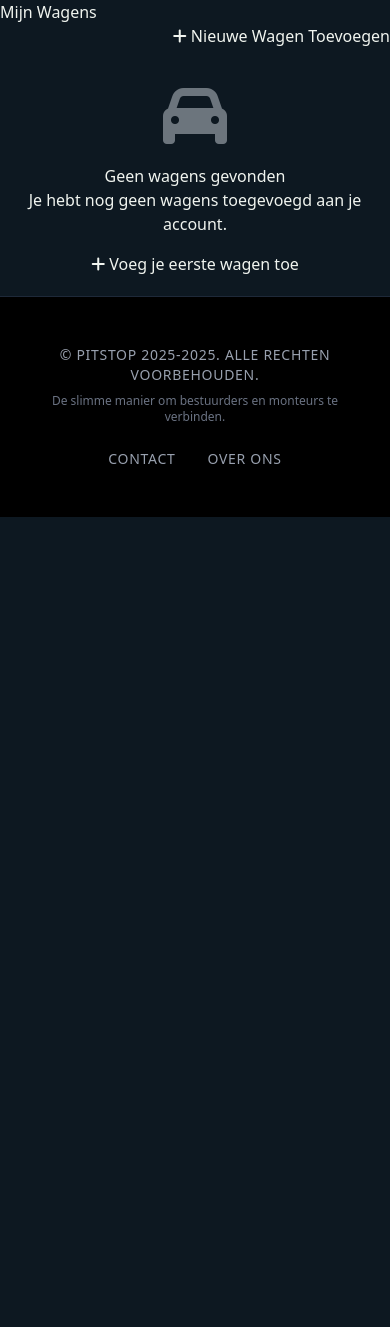
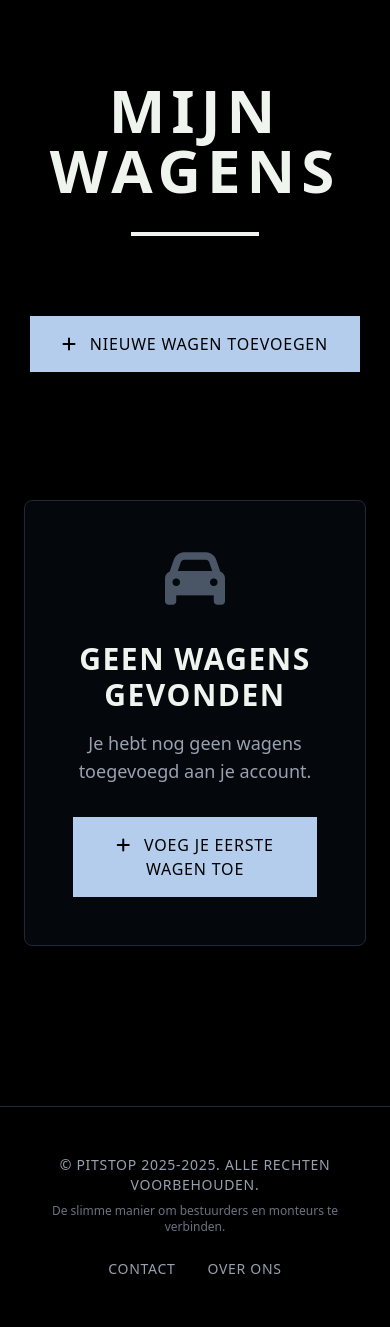
Before and after one commit to Banderas13/pitstop, a Laravel app: page /cars in a window 390 px wide. Shown: the part 64-1391 px from the top of the page. Before the commit the page ends 581 px from the top, so only its background shows below. Run offline with Laravel 12, Linux system fonts and the light colour scheme; the visitor is signed in with stand-in values (Sample User, id 1); data comes from the database, SQL or seed files in the repository; data that the repository does not hold is empty; style sheets or scripts are compiled from the project's sources.

Commit message:
Revamp car index page layout using Tailwind CSS, enhancing visual appeal and responsiveness. Improve structure for car listings and add new styling for alerts and buttons, ensuring a better user experience.

```diff
--- a/resources/views/cars/index.blade.php
+++ b/resources/views/cars/index.blade.php
@@ -3,83 +3,116 @@
 @section('title', 'Mijn Wagens')
 
 @section('content')
-<div class="container">
-    <div class="row mb-4">
-        <div class="col-md-8">
-            <h1>Mijn Wagens</h1>
+<div class="min-h-screen bg-black">
+    <div class="max-w-7xl mx-auto px-6 lg:px-8 py-20">
+        <!-- Hero Section -->
+        <div class="text-center mb-20">
+            <h1 class="text-6xl lg:text-8xl font-black uppercase tracking-widest mb-8">
+                MIJN WAGENS
+            </h1>
+            <div class="w-32 h-1 bg-white mx-auto mt-8"></div>
         </div>
-        <div class="col-md-4 text-end">
-            <a href="{{ route('cars.create') }}" class="btn btn-primary">
-                <i class="fas fa-plus"></i> Nieuwe Wagen Toevoegen
+
+        @if(session('success'))
+            <div class="bg-green-900/50 border border-green-800 text-green-200 px-6 py-4 mb-8 rounded-lg">
+                {{ session('success') }}
+            </div>
+        @endif
+
+        <!-- Add New Car Button -->
+        <div class="text-center mb-12">
+            <a href="{{ route('cars.create') }}" class="inline-block bg-pblue text-black px-8 py-4 font-medium uppercase tracking-wider hover:bg-gray-200 transition-colors duration-300">
+                <i class="fas fa-plus mr-2"></i> Nieuwe Wagen Toevoegen
             </a>
+        </div>
+
+        @if($cars->count() > 0)
+            <div class="grid grid-cols-1 md:grid-cols-2 lg:grid-cols-3 gap-8">
+                @foreach($cars as $car)
+                    <div class="bg-gray-900/30 border border-gray-800 p-8 rounded-lg h-full flex flex-col">
+                        <!-- Car Header -->
+                        <div class="border-b border-gray-700 pb-4 mb-6">
+                            <h3 class="text-xl font-bold uppercase tracking-wider text-white mb-2">
+                                {{ $car->type->brand->name }} {{ $car->type->name }}
+                            </h3>
+                        </div>
+
+                        <!-- Car Details -->
+                        <div class="flex-grow space-y-4 mb-6">
+                            <div class="border-l-2 border-chiffon pl-4">
+                                <p class="text-gray-300 mb-1">
+                                    <span class="text-sm text-gray-400 uppercase tracking-wide">Jaar:</span>
+                                    <span class="text-pblue font-semibold ml-2">{{ $car->year }}</span>
+                                </p>
+                            </div>
+
+                            <div class="border-l-2 border-chiffon pl-4">
+                                <p class="text-gray-300 mb-1">
+                                    <span class="text-sm text-gray-400 uppercase tracking-wide">Nummerplaat:</span>
+                                    <span class="text-white font-semibold ml-2">{{ $car->numberplate }}</span>
+                                </p>
+                            </div>
+
+                            <div class="border-l-2 border-chiffon pl-4">
+                                <p class="text-gray-300 mb-1">
+                                    <span class="text-sm text-gray-400 uppercase tracking-wide">Brandstof:</span>
+                                    <span class="inline-block bg-gray-700 text-gray-200 px-3 py-1 text-xs uppercase tracking-wide rounded ml-2">{{ ucfirst($car->fuel) }}</span>
+                                </p>
+                            </div>
+
+                            @if($car->chasis_number)
+                                <div class="border-l-2 border-chiffon pl-4">
+                                    <p class="text-gray-300 mb-1">
+                                        <span class="text-sm text-gray-400 uppercase tracking-wide">Chassisnummer:</span>
+                                        <span class="text-white font-semibold ml-2">{{ $car->chasis_number }}</span>
+                                    </p>
+                                </div>
+                            @endif
+
+                            <div class="border-l-2 border-chiffon pl-4">
+                                <p class="text-gray-300 mb-1">
+                                    <span class="text-sm text-gray-400 uppercase tracking-wide">Status:</span>
+                                    @if($car->cases()->where('approval', false)->exists())
+                                        <span class="inline-block bg-yellow-600 text-black px-3 py-1 text-xs uppercase tracking-wide rounded ml-2">In Service</span>
+                                    @else
+                                        <span class="inline-block bg-green-600 text-white px-3 py-1 text-xs uppercase tracking-wide rounded ml-2">Beschikbaar</span>
+                                    @endif
+                                </p>
                             </div>
                         </div>
 
-    @if(session('success'))
-        <div class="alert alert-success alert-dismissible fade show" role="alert">
-            {{ session('success') }}
-            <button type="button" class="btn-close" data-bs-dismiss="alert"></button>
-        </div>
-    @endif
-
-    @if($cars->count() > 0)
-        <div class="row">
-            @foreach($cars as $car)
-                <div class="col-md-6 col-lg-4 mb-4">
-                    <div class="card h-100">
-                        <div class="card-header bg-primary text-white">
-                            <h5 class="card-title mb-0">
-                                {{ $car->type->brand->name }} {{ $car->type->name }}
-                            </h5>
-                        </div>
-                        <div class="card-body">
-                            <p class="card-text">
-                                <strong>Jaar:</strong> {{ $car->year }}<br>
-                                <strong>Nummerplaat:</strong> {{ $car->numberplate }}<br>
-                                <strong>Brandstof:</strong>
-                                <span class="badge bg-secondary">{{ ucfirst($car->fuel) }}</span><br>
-                                @if($car->chasis_number)
-                                    <strong>Chassisnummer:</strong> {{ $car->chasis_number }}<br>
-                                @endif
-                                <strong>Status:</strong>
-                                @if($car->cases()->where('approval', false)->exists())
-                                    <span class="badge bg-warning">In Service</span>
-                                @else
-                                    <span class="badge bg-success">Beschikbaar</span>
-                                @endif
-                            </p>
-                        </div>
-                        <div class="card-footer">
-                            <div class="d-flex justify-content-between">
-                                <small class="text-muted">
+                        <!-- Footer -->
+                        <div class="border-t border-gray-700 pt-4 flex justify-between items-center">
+                            <small class="text-gray-400 text-sm">
                                 Toegevoegd: {{ $car->created_at->format('d/m/Y') }}
                             </small>
                             <form action="{{ route('cars.destroy', $car) }}" method="POST"
                                   onsubmit="return confirm('Weet je zeker dat je deze wagen wilt verwijderen?')">
                                 @csrf
                                 @method('DELETE')
-                                    <button type="submit" class="btn btn-sm btn-outline-danger">
-                                        <i class="fas fa-trash"></i> Verwijderen
+                                <button type="submit" class="bg-red-900/50 hover:bg-red-900 border border-red-800 text-red-200 px-4 py-2 text-sm uppercase tracking-wide rounded transition-colors duration-300">
+                                    <i class="fas fa-trash mr-1"></i> Verwijderen
                                 </button>
                             </form>
-                            </div>
-                        </div>
                         </div>
                     </div>
                 @endforeach
             </div>
         @else
-        <div class="text-center py-5">
-            <div class="mb-4">
-                <i class="fas fa-car" style="font-size: 4rem; color: #6c757d;"></i>
+            <div class="max-w-2xl mx-auto text-center py-20">
+                <div class="bg-gray-900/30 border border-gray-800 p-12 rounded-lg">
+                    <div class="mb-8">
+                        <i class="fas fa-car text-6xl text-gray-600"></i>
                     </div>
-            <h3 class="text-muted">Geen wagens gevonden</h3>
-            <p class="text-muted mb-4">Je hebt nog geen wagens toegevoegd aan je account.</p>
-            <a href="{{ route('cars.create') }}" class="btn btn-primary btn-lg">
-                <i class="fas fa-plus"></i> Voeg je eerste wagen toe
+                    <h3 class="text-3xl font-bold uppercase tracking-wider text-white mb-4">Geen wagens gevonden</h3>
+                    <p class="text-gray-400 mb-8 text-lg">Je hebt nog geen wagens toegevoegd aan je account.</p>
+                    <a href="{{ route('cars.create') }}" class="inline-block bg-pblue text-black px-8 py-4 font-medium uppercase tracking-wider hover:bg-gray-200 transition-colors duration-300">
+                        <i class="fas fa-plus mr-2"></i> Voeg je eerste wagen toe
                     </a>
                 </div>
+            </div>
         @endif
+    </div>
 </div>
 
 <!-- Font Awesome for icons -->
```
Lines whose indentation alone changed are shown as unchanged.
